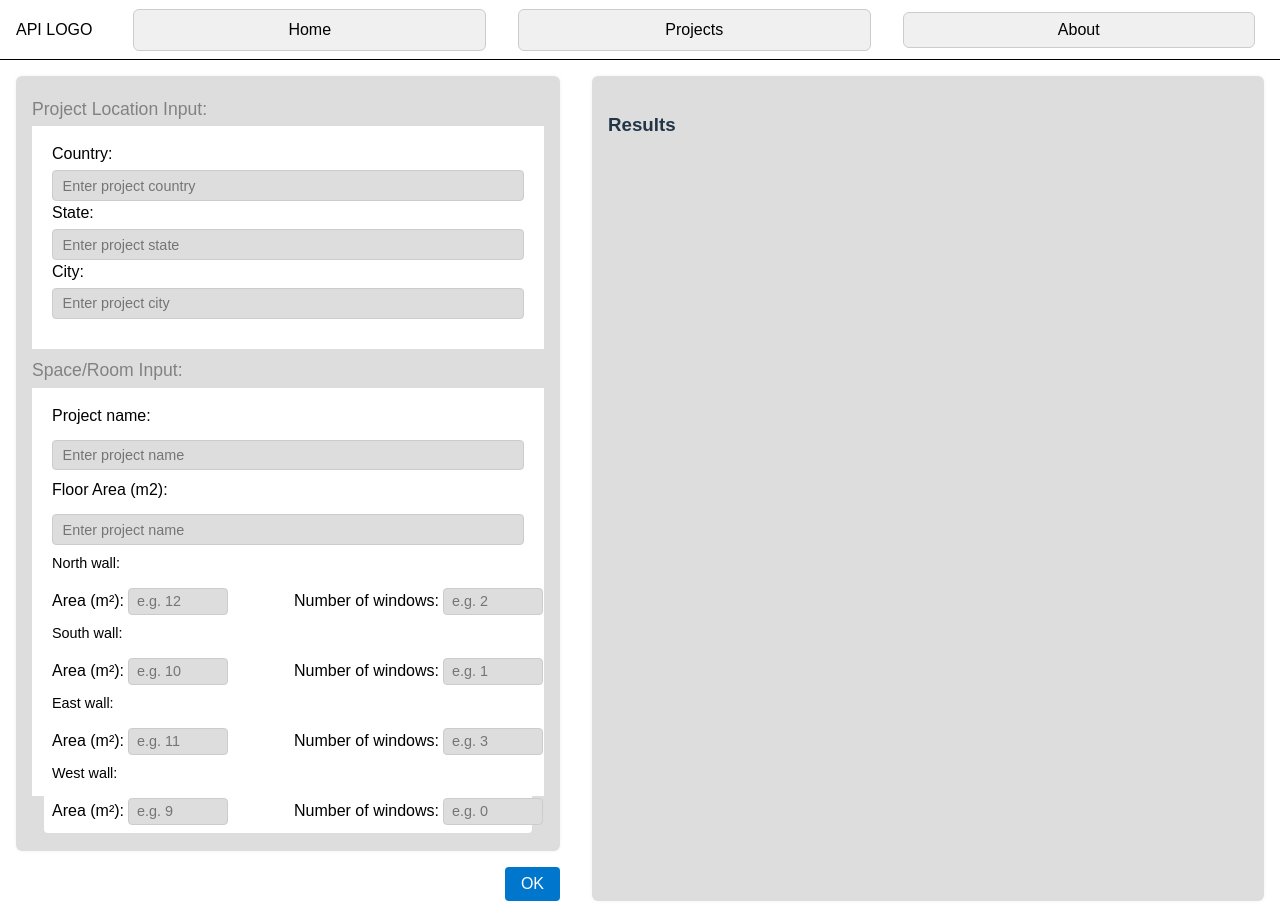
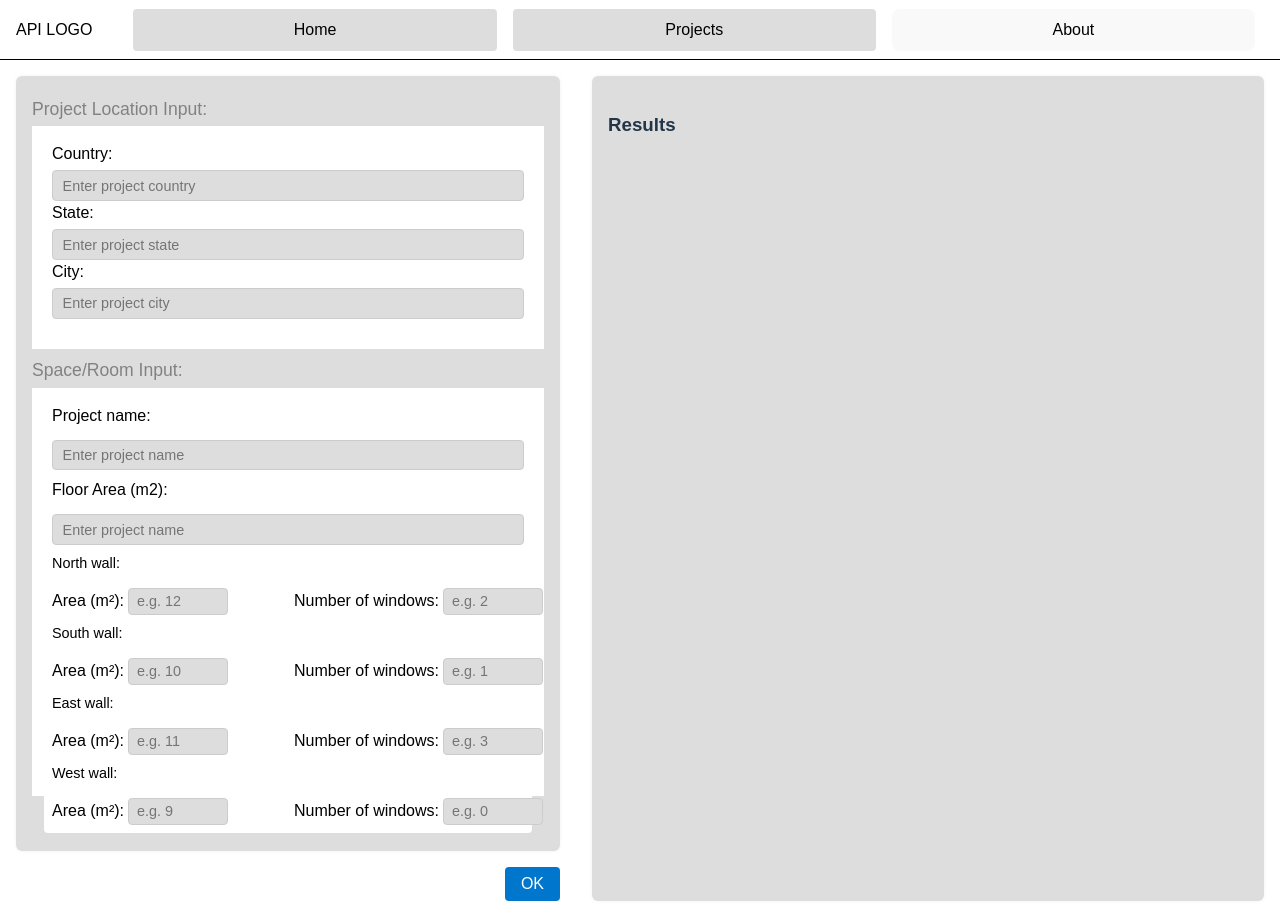
Before and after one commit to lavendercaterpillar/capstone-frontend, a React (Vite) app: page / in a window 1280 px wide. Built offline with nearby package versions, Linux system fonts and the light colour scheme.

Commit message:
Revised Header Style

```diff
--- a/src/components/Header.css
+++ b/src/components/Header.css
@@ -1,3 +1,4 @@
+/* Header bar */
 .header {
   display: flex;
   align-items: center;
@@ -8,27 +9,62 @@
   border-bottom: 1px solid black;
 }
 
-.nav-buttons {
+.logo {
+  color: black;
+  font-size: 1rem;
+  padding: 0;
+  /* top/bottom: 0.25rem, left/right: 0.5rem */
+  line-height: 1;
+  /* Remove vertical spacing */
+  overflow: hidden;
+  text-overflow: ellipsis;
   display: flex;
-  justify-content: space-around;
   align-items: center;
-  gap: 1rem;
+  height: 100%;
 }
 
-.nav-button-link,
+/* Navigation buttons */
+.nav-buttons {
+  border: 1px solid transparent;
+  border-radius: 4px;
+  display: flex;
+  flex-grow: 1;
+  justify-content: space-around;
+  margin-left: 2rem;
+}
+
+/* Style individual buttons */
 .nav-buttons button {
+  flex: 1;
+  margin: 0 0.5rem;
   padding: 0.5rem 1rem;
   font-size: 1rem;
   cursor: pointer;
-  text-decoration: none;
-  color: black;
-  background-color: #f0f0f0;
-  border: 1px solid #ccc;
-  border-radius: 6px;
-  text-align: center;
 }
 
+/* Style Link to look like a button */
+.nav-button-link {
+  background-color: #ddd;
+  border: 1px solid transparent;
+  flex: 1;
+  margin: 0 0.5rem;
+  padding: 0.5rem 1rem;
+  font-size: 1rem;
+  color: black;
+  cursor: pointer;
+  text-align: center;
+  text-decoration: none;
+  display: flex;
+  align-items: center;
+  justify-content: center;
+  border-radius: 4px;
+  transition: background-color 0.3s ease, border-color 0.3s ease;
+}
+
+/* Hover/focus styles for the link-button */
 .nav-button-link:hover,
-.nav-buttons button:hover {
-  background-color: #ddd;
+.nav-button-link:focus {
+  background-color: #eee;
+  border-color: #ccc;
+  outline: none;
 }
--- a/src/pages/InputPage.css
+++ b/src/pages/InputPage.css
@@ -24,84 +24,7 @@ body,
 }
 
 /* Header bar */
-.header {
-    display: flex;
-    align-items: center;
-    justify-content: space-between;
-    height: 60px;
-    padding: 0.5rem 1rem;
-    background-color: white;
-    border-bottom: 1px solid black;
-}
 
-.logo {
-    color: black;
-    font-size: 1rem;
-    padding: 0;
-    /* top/bottom: 0.25rem, left/right: 0.5rem */
-    line-height: 1;
-    /* Remove vertical spacing */
-    /* flex-shrink: 0; */
-    overflow: hidden;
-    text-overflow: ellipsis;
-    display: flex;
-    align-items: center;
-    /* Vertical alignment */
-    height: 100%;
-    /* Match header height */
-}
-
-/* Navigation buttons */
-.nav-buttons {
-    border: 1px solid transparent;
-    border-radius: 4px;
-    display: flex;
-    flex-grow: 1;
-    justify-content: space-around;
-    margin-left: 2rem;
-}
-
-/* Style individual buttons */
-.nav-buttons button {
-    flex: 1;
-    margin: 0 0.5rem;
-    padding: 0.5rem 1rem;
-    font-size: 1rem;
-    cursor: pointer;
-}
-
-/* Style Link to look like a button */
-.nav-button-link {
-    background-color: white;
-    color: black;
-    border: 1px solid transparent;
-    flex: 1;
-    margin: 0 0.5rem;
-    padding: 0.5rem 1rem;
-    font-size: 1rem;
-    cursor: pointer;
-    text-align: center;
-    text-decoration: none;
-    /* remove underline */
-    color: inherit;
-    /* use current text color */
-    display: flex;
-    align-items: center;
-    justify-content: center;
-    border: 1px solid transparent;
-    border-radius: 4px;
-    background-color: transparent;
-    transition: background-color 0.3s ease, border-color 0.3s ease;
-}
-
-/* Hover/focus styles for the link-button */
-.nav-button-link:hover,
-.nav-button-link:focus {
-    /* or your desired hover bg */
-    background-color: #eee;
-    border-color: #ccc;
-    outline: none;
-}
 
 /* Main two-column layout */
 .main-content {
```
